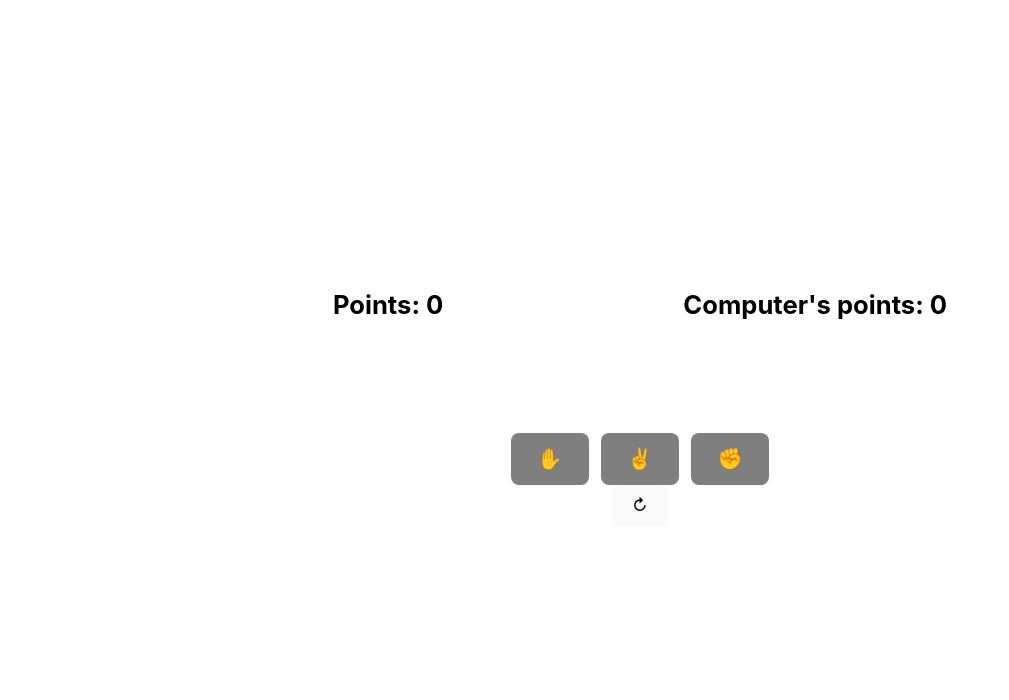
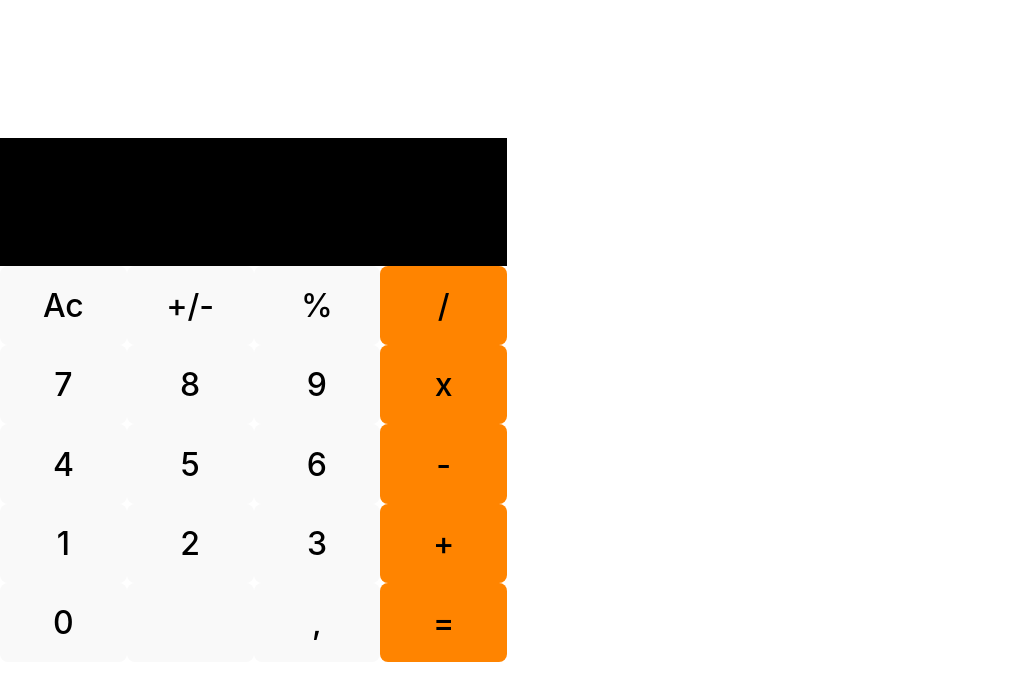
Before and after one commit to brito-joao/react-calculator, a React (Vite) app: page / in a window 1280 px wide. Shown: the top 700 px of the page, without its empty margins (0-1009 px from the left). Built offline with nearby package versions, Linux system fonts and the light colour scheme.

Commit message:
Add basic style and functionality for the calculator

```diff
--- a/src/App.css
+++ b/src/App.css
@@ -1,48 +1,32 @@
-#root {
-  max-width: 1280px;
-  margin: 0 auto;
-  padding: 2rem;
-  text-align: center;
-}
-.square{
-  border: solid   white;
 
 
+.buttons{
+  display: grid;
+  grid-template-columns: repeat( 4, 1fr);
+  font-size: 2em;
+
 }
+.operator{
+  background-color: rgb(255, 132, 0);
 
+}
+button{
+  max-width: 25vw;
+}
+.buttons :first-child{
+  background-color: black;
+  grid-column-start: 1;
+  grid-column-end: 5;
+  padding-top: 3em;
+  max-width: 100vw;
+  padding-right: 0.7em;
+  padding-bottom: 1em;
+  display: flex;
+  justify-content: flex-end;
 
-.app{
-  display: flex;
-  flex-direction: column;
 }
+.hello{
 
-
-.logo:hover {
-  filter: drop-shadow(0 0 2em #646cffaa);
+  grid-column-start: 1;
+  grid-column-end: 2;
 }
-.logo.react:hover {
-  filter: drop-shadow(0 0 2em #61dafbaa);
-}
-
-@keyframes logo-spin {
-  from {
-    transform: rotate(0deg);
-  }
-  to {
-    transform: rotate(360deg);
-  }
-}
-
-@media (prefers-reduced-motion: no-preference) {
-  a:nth-of-type(2) .logo {
-    animation: logo-spin infinite 20s linear;
-  }
-}
-
-.card {
-  padding: 2em;
-}
-
-.read-the-docs {
-  color: #888;
-}
--- a/src/App.jsx
+++ b/src/App.jsx
@@ -1,99 +1,87 @@
-import { useState } from 'react'
+import { useEffect, useState } from 'react'
 import './App.css'
 //I will try to make a rock paper scissors game
 // In react!!! good luck for me!!
 function App(){
-  let   [points,setPoints] = useState(0);
-  let [pc_points,setPcPoints] = useState(0);
-  let [color, setColor] = useState("white");
-  let [pc_hand, setPcHand] = useState("");
-  const options = [0,1,2];
-  const emoji_options = ["✋","✌️","✊"];
-  const cases = [
-    [0,1,-1],
-    [-1,0,1],
-    [1,-1,0]
-  ]
-  function CompareComputer(name){
-    let computerGuess= options[Math.floor(Math.random()*options.length)];
-    if(!(cases[computerGuess][name]==-1)){
-      setPoints(points+ cases[computerGuess][name])
-      setPcHand(emoji_options[computerGuess])
-      if(cases[computerGuess][name]==0){
-        setColor("white");
-      }else{
-        setColor("green")
-      }
+  const [expression, setExpression] = useState("");
+  const [ended, setEnded] = useState(false);
+  function pressedNumber(value){
+    if(ended){
+      setExpression(`${value}`);
+      setEnded(false);
+
     }else{
-      setColor("red")
-      setPcPoints(pc_points+1)
+      let new_var= `${expression}${value}`
+      setExpression(new_var)
+    }
+
+
+  }
+
+  function pressedOperator(value){
+    const options = ["/","x","-","+"]
+    console.log(value)
+    //seeing if the button pressed was the "="
+    if(!options.includes(value)){
+
+      setExpression(solver(expression))
+      setEnded(true);
+
+    }else{
+      setExpression(`${expression}${value}`);
     }
   }
-  function resetPoints(){
-    setPoints(0);
-    setPcPoints(0);
-    setColor("white");
-  }
+  useEffect(()=>{
+
+  },[expression])
   return(
-    <div style={{
-      backgroundColor:color,
-      width:"40em",
-      height:"40em",
-      display:"flex",
-      flexDirection:"column",
-      alignItems:"center",
-      justifyContent:"center"
-    }}>
-    <Points point={points} pcp={pc_points}/>
-    <PcHand choice={pc_hand}/>
-    <div >
-      <Options name={"✋"} handleClick={()=> CompareComputer(0)}/>
-      <Options name={"✌️"} handleClick={()=>CompareComputer(1)}/>
-      <Options name={"✊"} handleClick={()=>CompareComputer(2)}/>
-    </div>
-    <Reset handleClick={resetPoints}/>
+    <div className='buttons'>
+      <Display toDisplay={expression}/>
+      <button>Ac</button>
+      <button>+/-</button>
+      <button>%</button>
+      <Operator handleClick={()=>{pressedOperator("/")}} operator={"/"}/>
+      <Number handleClick={()=>{pressedNumber(7)}} number={7}/>
+      <Number handleClick={()=>{pressedNumber(8)}} number={8}/>
+      <Number handleClick={()=>{pressedNumber(9)}} number={9}/>
+      <Operator handleClick={()=>{pressedOperator("x")}} operator={"x"}/>
+      <Number handleClick={()=>{pressedNumber(4)}} number={4}/>
+      <Number handleClick={()=>{pressedNumber(5)}} number={5}/>
+      <Number handleClick={()=>{pressedNumber(6)}} number={6}/>
+      <Operator handleClick={()=>{pressedOperator("-")}} operator={"-"}/>
+      <Number handleClick={()=>{pressedNumber(1)}} number={1}/>
+      <Number handleClick={()=>{pressedNumber(2)}} number={2}/>
+      <Number handleClick={()=>{pressedNumber(3)}} number={3}/>
+      <Operator handleClick={()=>{pressedOperator("+")}} operator={"+"}/>
+      <Number handleClick={()=>{pressedNumber(0)}} number={0}/>
+      <button></button>
+      <button>,</button>
+      <Operator handleClick={()=>{pressedOperator("=")}} operator={"="}/>
+
     </div>
   )
+
 }
-export function Options({name,handleClick}){
-
+export function Display({toDisplay}){
   return(
-    <
-      button
-      style={{
-        fontSize:"1.3em",
-        marginInline:"0.3em",
-        backgroundColor:"RGBA(0,0,0,0.5)"
-      }}
-      onClick={handleClick}
-    >
-    {name}
-    </button>
+    <div>{toDisplay}</div>
   )
 }
-export function Points({point, pcp}){
+
+export function Operator({operator,handleClick}){
   return(
-    <div
-    style={{
-      color:"black",
-      display:"flex",
-      fontSize:"0.5em",
-      gap:"30em",
-      alignItems:"center"
-    }}>
-      <h1>Points: {point}</h1>
-      <h1 style={{alignSelf:"flex-end"}}>Computer's points: {pcp}</h1>
-    </div>
+    <button className='operator' onClick={handleClick}>{operator}</button>
   )
 }
-export function PcHand({choice}){
+
+export function Number({number,handleClick}){
   return(
-    <p style={{fontSize:"3em"}}>{choice}</p>
+    <button onClick={handleClick}>{number}</button>
   )
 }
-export function Reset({handleClick}){
-  return(
-    <button onClick={handleClick}>↻</button>
-  )
+
+function solver(string){
+  console.log(string)
+  return Math.floor(Math.random()*100)
 }
 export default App
```
